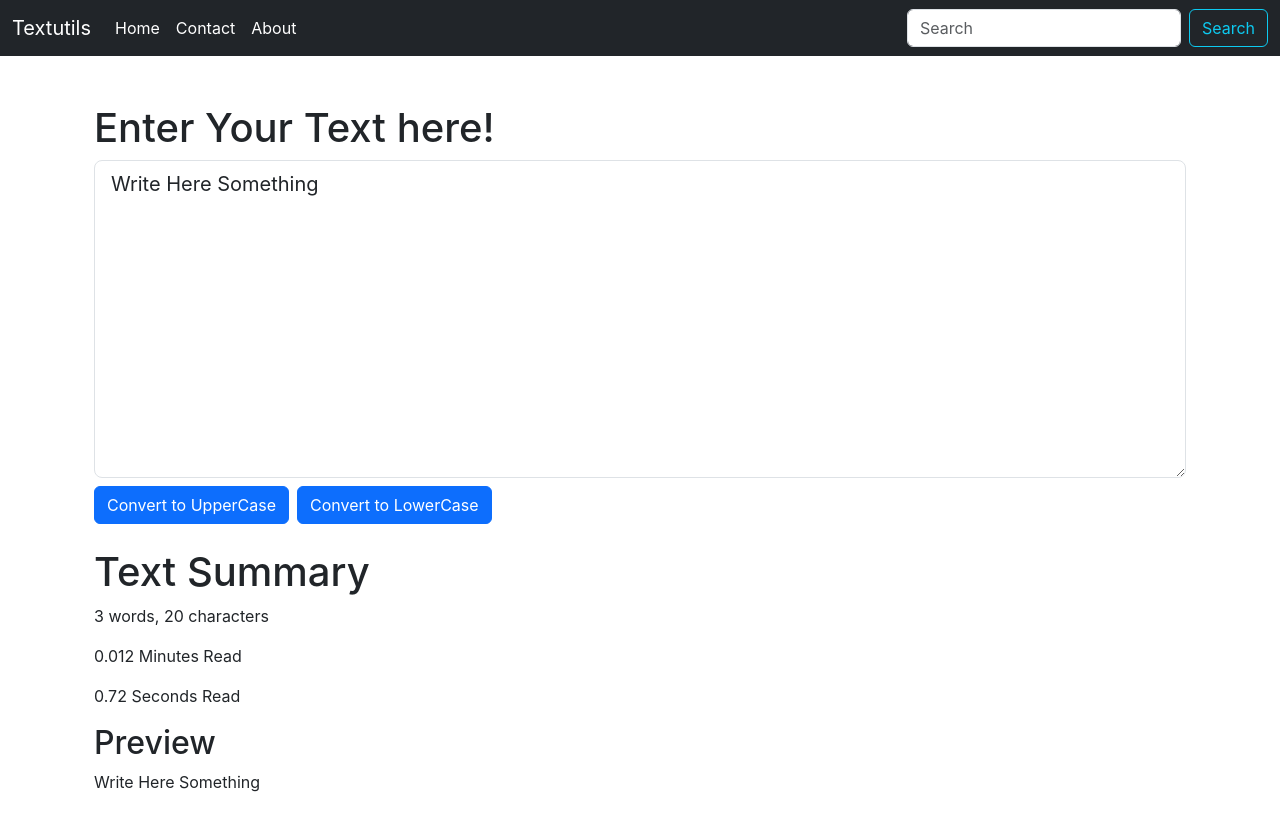
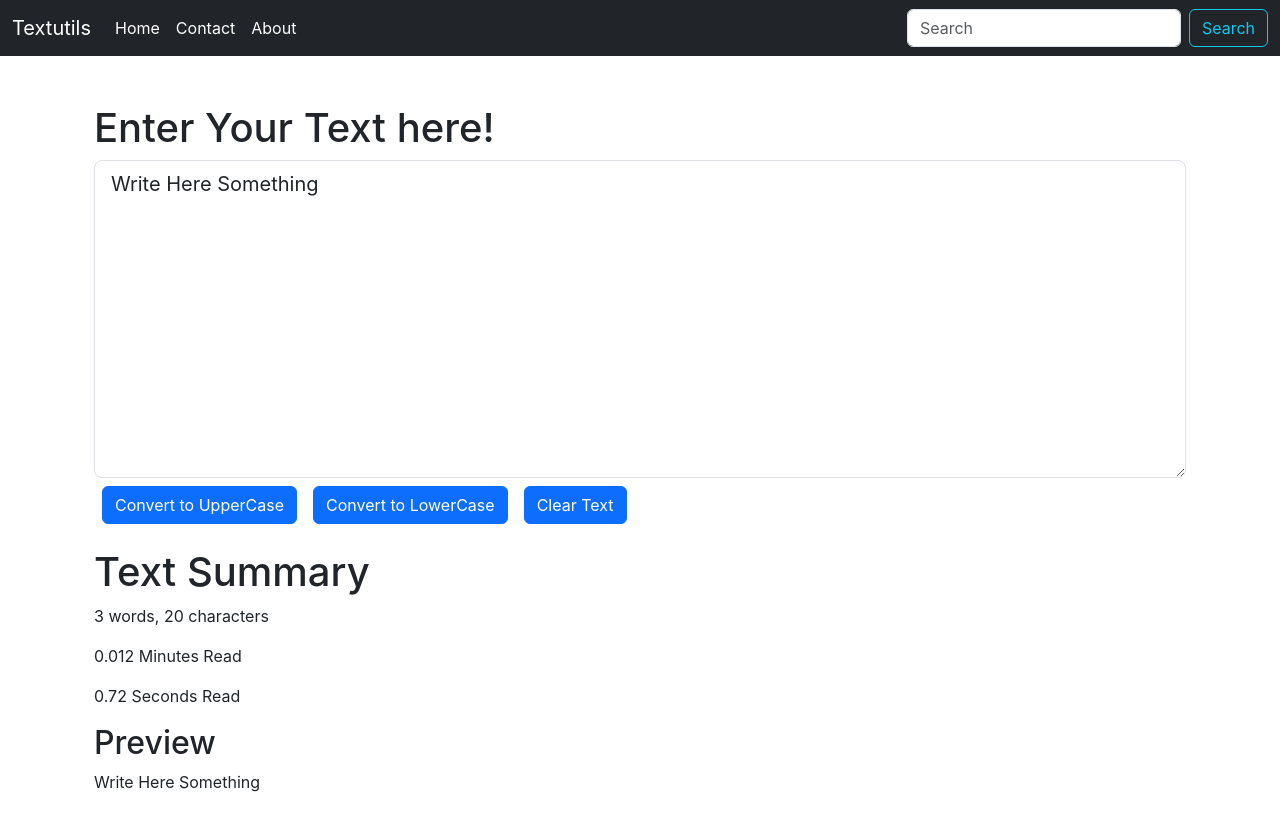
Before and after one commit to santr4/ReactJs-CodeWithHarry, a React (Create React App) app in the folder textutils/: page / in a window 1280 px wide. Shown: the top 830 px of the page. Built offline with nearby package versions, Linux system fonts and the light colour scheme.

Commit message:
[add] : clear text button added

```diff
--- a/textutils/src/components/TextForm.jsx
+++ b/textutils/src/components/TextForm.jsx
@@ -14,14 +14,19 @@ function TextForm({heading}){
         let newText1 = text.toLowerCase();
         setText(newText1);
     }
+    const handleClearClick = ()=> {
+        let newText2 = '';
+        setText(newText2);
+    }
     const [text,setText] = useState('Write Here Something');
     return(
         <>
             <div className="container mb-3">
                 <h1>{heading}</h1>
                 <textarea className="form-control form-control-lg" value={text} onChange={handleOnChange} id="myText" rows="10"></textarea>
-                <button className="btn btn-primary my-2" onClick={handleUpClick}>Convert to UpperCase</button>
+                <button className="btn btn-primary my-2 mx-2" onClick={handleUpClick}>Convert to UpperCase</button>
                 <button className="btn btn-primary mx-2" onClick={handleLoClick}>Convert to LowerCase</button>
+                <button className="btn btn-primary mx-2" onClick={handleClearClick}>Clear Text</button>
             </div>
             <div className="container my-2">
                 <h1>Text Summary</h1>
```
